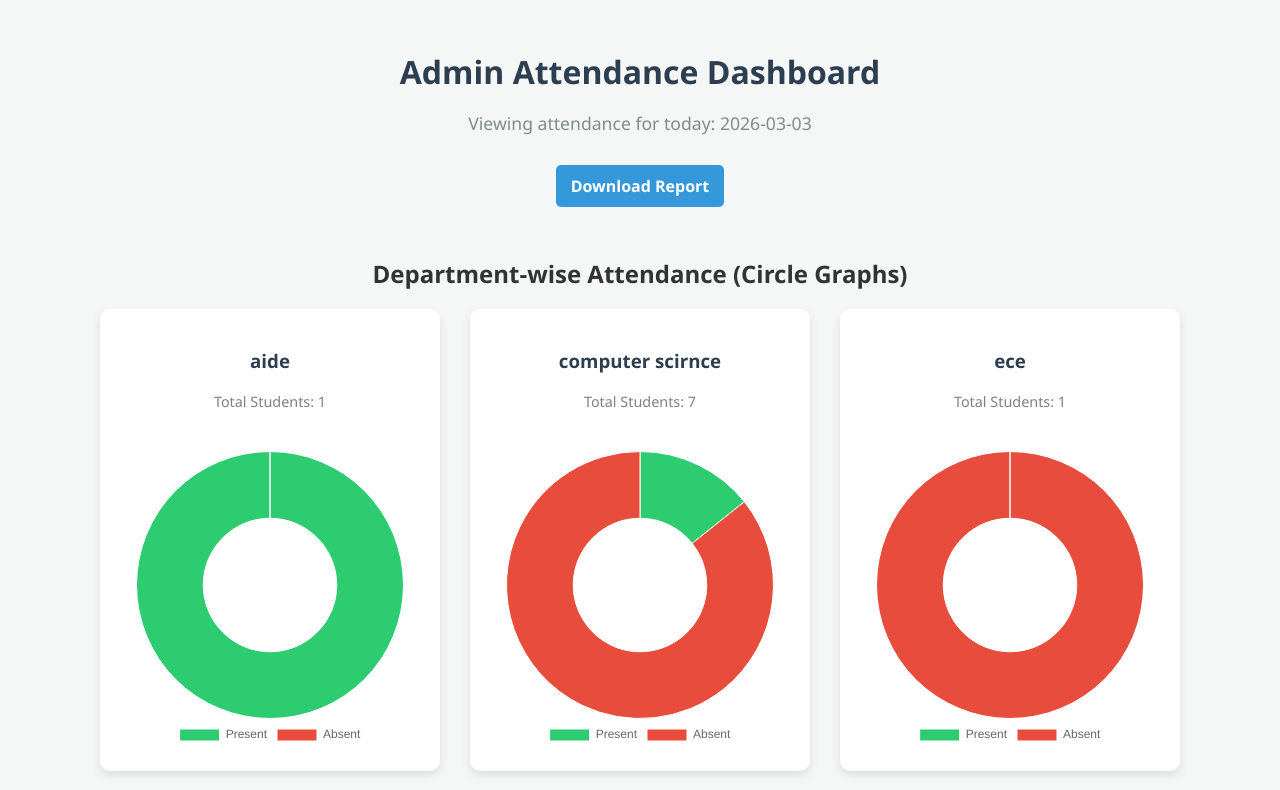
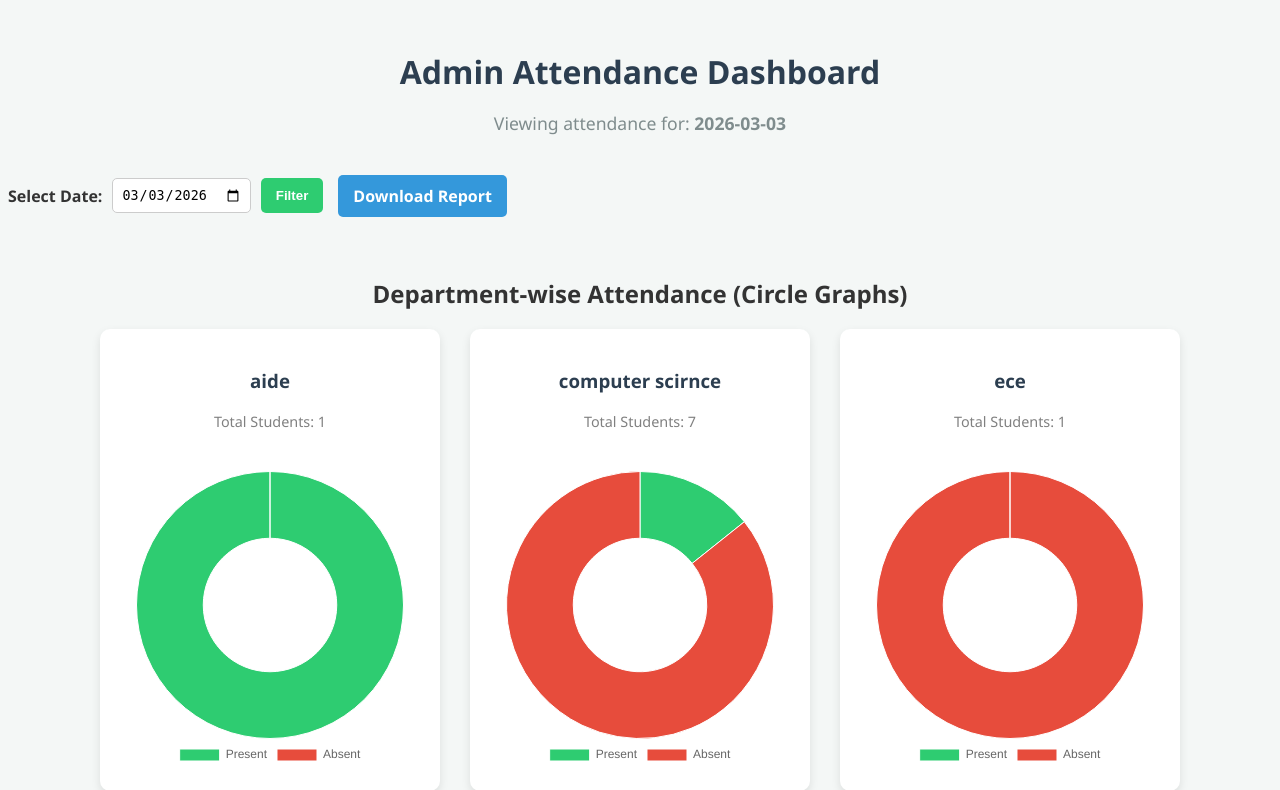
Before and after one commit to Mragakshi-garg/Attendance-system, a Flask app: page /dashboard in a window 1280 px wide. Shown: the top 790 px of the page. Run offline with Flask 3, Linux system fonts and the light colour scheme; data comes from the database, SQL or seed files in the repository.

Commit message:
Date filter for download

```diff
--- a/app.py
+++ b/app.py
@@ -117,7 +117,7 @@ def api_recognize():
 @app.route('/dashboard')
 def dashboard():
     conn = get_db_connection()
-    today = datetime.now().strftime("%Y-%m-%d")
+    today = request.args.get('date', datetime.now().strftime("%Y-%m-%d"))
 
     # 1. Get total distinct students in each department
     departments_query = conn.execute('''
@@ -180,13 +180,16 @@ def recent_attendance():
 @app.route('/export_attendance')
 def export_attendance():
     conn = get_db_connection()
+    today = request.args.get('date', datetime.now().strftime("%Y-%m-%d"))
+
     query = '''
         SELECT a.date, a.time, s.name, s.department, a.status
         FROM attendance a
         JOIN students s ON a.student_id = s.id
-        ORDER BY a.date DESC, a.time DESC
+        WHERE a.date = ?
+        ORDER BY a.time DESC
     '''
-    df = pd.read_sql_query(query, conn)
+    df = pd.read_sql_query(query, conn, params=(today,))
     conn.close()
 
     csv_data = df.to_csv(index=False)
--- a/templates/dashboard.html
+++ b/templates/dashboard.html
@@ -62,10 +62,19 @@
 
 <body>
     <h1>Admin Attendance Dashboard</h1>
-    <p>Viewing attendance for today: {{ today }}</p>
+    <p>Viewing attendance for: <strong>{{ today }}</strong></p>
 
-    <div style="margin-bottom: 20px;">
-        <a href="/export_attendance" style="background-color: #3498db; color: white; padding: 10px 15px; text-decoration: none; border-radius: 5px; font-weight: bold;">Download Report</a>
+    <div style="margin-bottom: 20px; display: flex; align-items: center; gap: 15px;">
+        <form action="/dashboard" method="GET" style="display: flex; align-items: center; gap: 10px;">
+            <label for="date" style="font-weight: bold;">Select Date:</label>
+            <input type="date" id="date" name="date" value="{{ today }}"
+                style="padding: 8px; border-radius: 5px; border: 1px solid #ccc;">
+            <button type="submit"
+                style="background-color: #2ecc71; color: white; padding: 10px 15px; border: none; border-radius: 5px; font-weight: bold; cursor: pointer;">Filter</button>
+        </form>
+        <a href="{{ url_for('export_attendance', date=today) }}"
+            style="background-color: #3498db; color: white; padding: 10px 15px; text-decoration: none; border-radius: 5px; font-weight: bold;">Download
+            Report</a>
     </div>
 
     <div class="dashboard-container">
```
